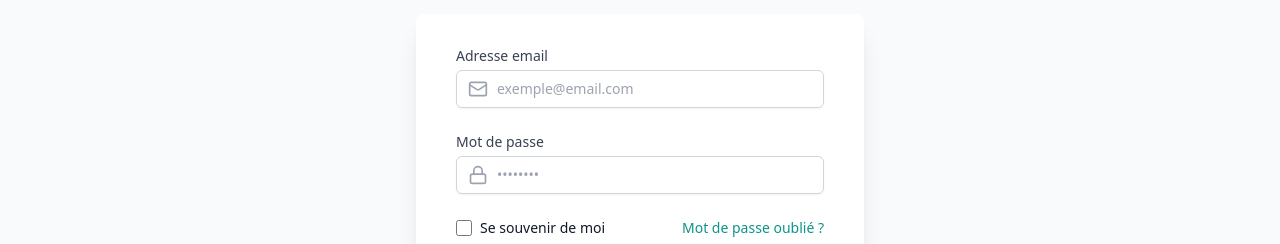
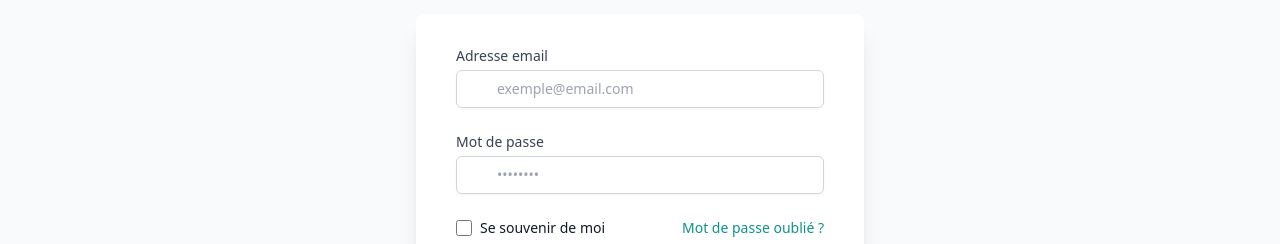
Before and after one commit to azarqane/Dataroom, a React (Vite) app: page /auth in a window 1280 px wide. Shown: the part 243-487 px from the top of the page. Built offline with nearby package versions, Linux system fonts and the light colour scheme.

Commit message:
Fix email autocomplete positioning

```diff
--- a/src/pages/AuthPage.tsx
+++ b/src/pages/AuthPage.tsx
@@ -93,6 +93,7 @@ const AuthPage = () => {
                     onChange={handleInputChange}
                     className="block w-full pl-10 pr-3 py-2 border border-gray-300 rounded-md focus:outline-none focus:ring-teal-500 focus:border-teal-500 sm:text-sm"
                     placeholder="John Doe"
+                    style={{ position: 'relative' }}
                   />
                 </div>
               </div>
@@ -116,6 +117,7 @@ const AuthPage = () => {
                   onChange={handleInputChange}
                   className="block w-full pl-10 pr-3 py-2 border border-gray-300 rounded-md focus:outline-none focus:ring-teal-500 focus:border-teal-500 sm:text-sm"
                   placeholder="exemple@email.com"
+                  style={{ position: 'relative' }}
                 />
               </div>
             </div>
@@ -138,6 +140,7 @@ const AuthPage = () => {
                   onChange={handleInputChange}
                   className="block w-full pl-10 pr-3 py-2 border border-gray-300 rounded-md focus:outline-none focus:ring-teal-500 focus:border-teal-500 sm:text-sm"
                   placeholder="••••••••"
+                  style={{ position: 'relative' }}
                 />
               </div>
             </div>
@@ -160,6 +163,7 @@ const AuthPage = () => {
                     onChange={handleInputChange}
                     className="block w-full pl-10 pr-3 py-2 border border-gray-300 rounded-md focus:outline-none focus:ring-teal-500 focus:border-teal-500 sm:text-sm"
                     placeholder="••••••••"
+                    style={{ position: 'relative' }}
                   />
                 </div>
               </div>
```
